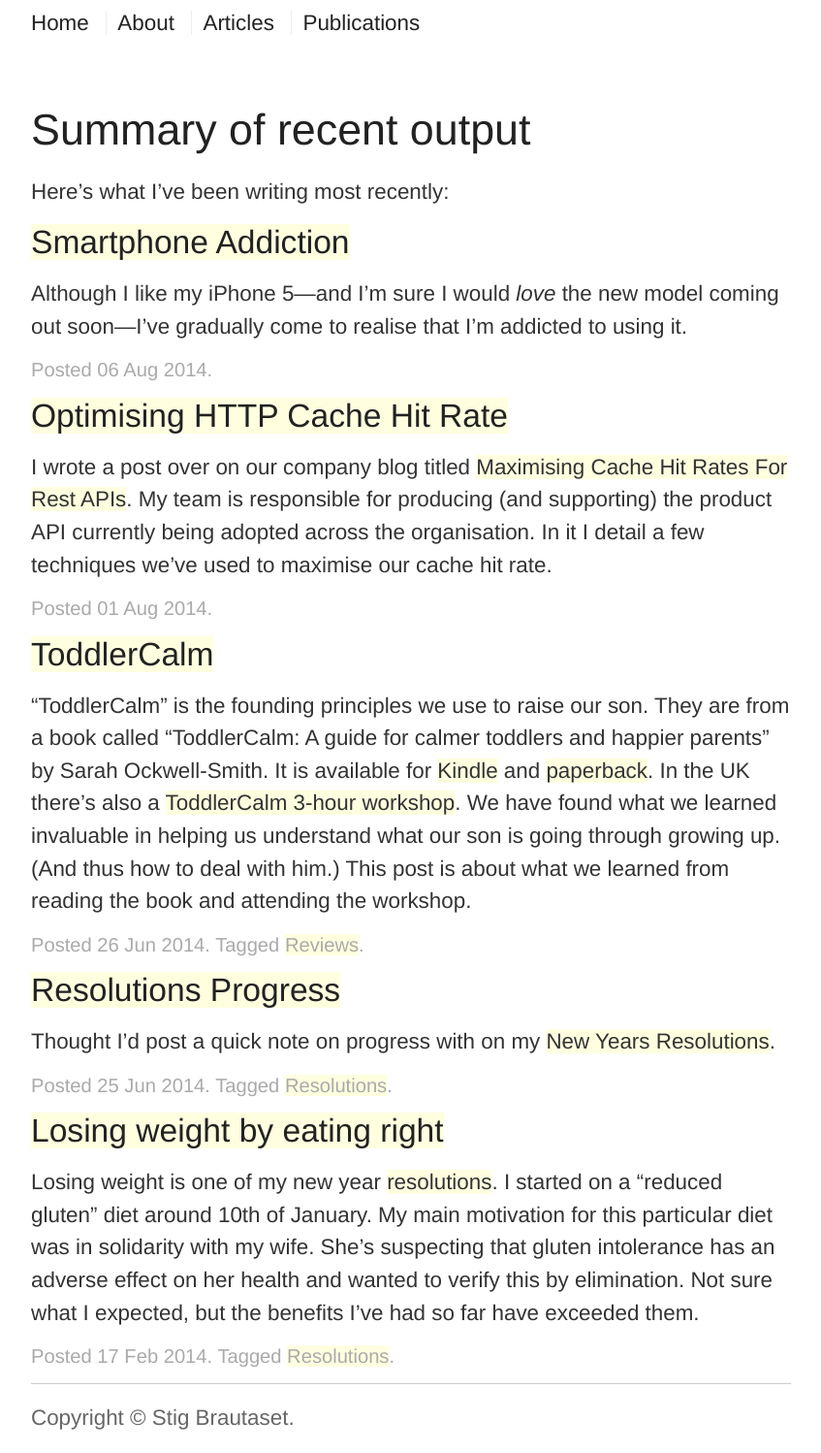
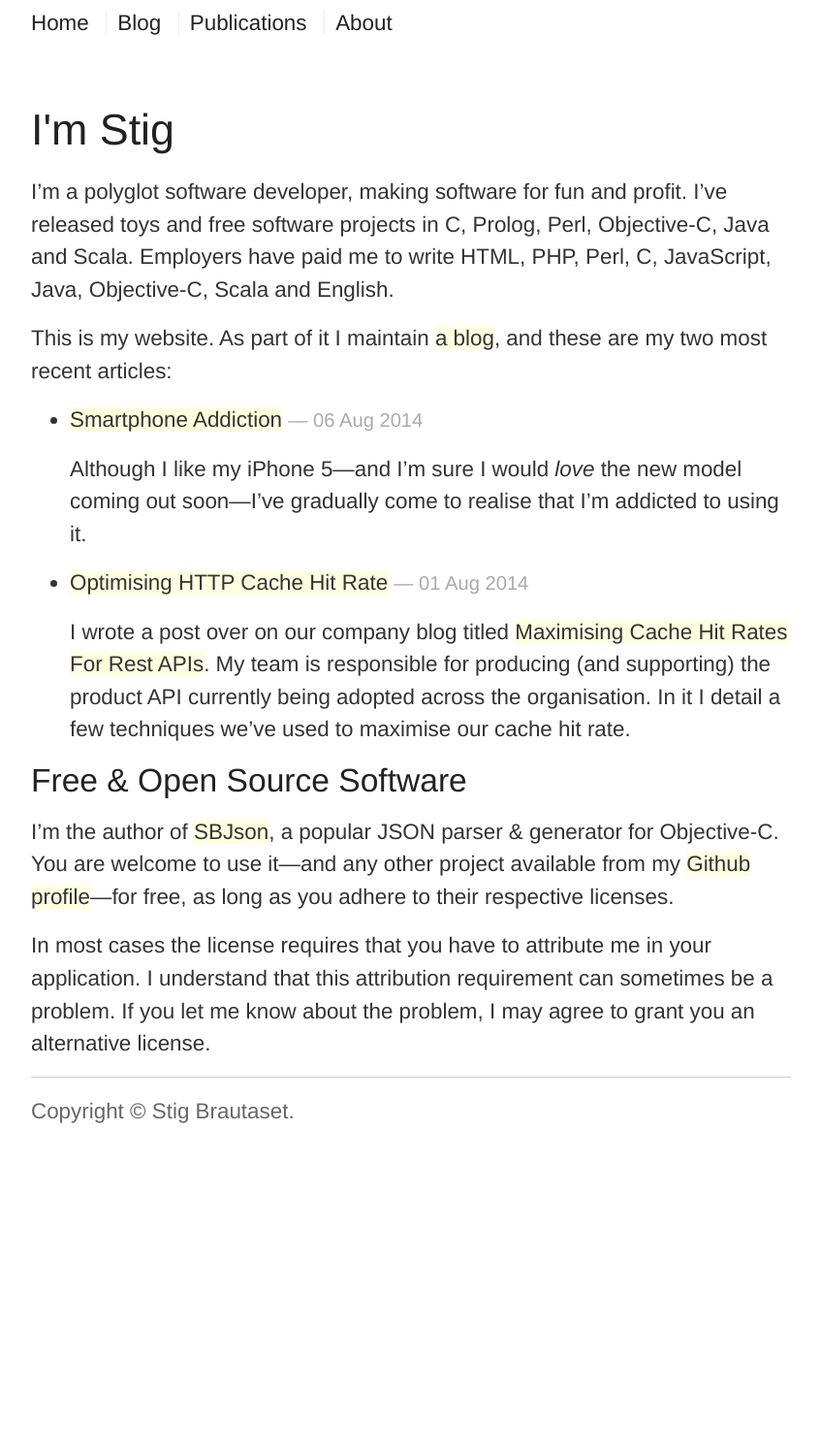
Before and after one commit to stig/www.brautaset.org, a Jekyll site: the page built from index.md, in a window 1280 px wide. Shown: the whole page at 97% size, without its empty margins (216-1063 px from the left). Built offline with Jekyll 4.4.1, drawn with Linux system fonts in a browser that asks for light colours; after the commit the page ends 1181 px from its top, so only the background shows below that.

Commit message:
Rework the index & about pages

```diff
--- a/_layouts/page.html
+++ b/_layouts/page.html
@@ -6,9 +6,9 @@ layout: default
   <nav>
     <ul>
       <li><a href="/">Home</a></li>
+      <li><a href="/articles.html">Blog</a></li>
+      <li><a href="/publications.html">Publications</a></li>
       <li><a href="/about.html">About</a></li>
-      <li><a href="/articles.html">Articles</a></li>
-      <li><a href="/publications.html">Publications</a></li>
     </ul>
   </nav>
 
--- a/index.md
+++ b/index.md
@@ -1,23 +1,44 @@
 ---
 layout: page
-title: Summary of recent output
+title: I'm Stig
 ---
 
-Here's what I've been writing most recently:
+I'm a polyglot software developer, making software for fun and profit. I've
+released toys and free software projects in C, Prolog, Perl, Objective-C, Java
+and Scala. Employers have paid me to write HTML, PHP, Perl, C, JavaScript, Java,
+Objective-C, Scala and English.
 
-{% for post in site.posts limit: 5 %}
-<h2><a href="{{ post.url }}">{{ post.title }}</a></h2>
+This is my website. As part of it I maintain [a blog](/articles.html),
+and these are my two most recent articles:
 
-<p>{{ post.excerpt }}</p>
+<ul>
+{% for post in site.posts limit: 2 %}
 
-<div class="meta">Posted {{ post.date | date_to_string }}.
+<li>
+<span class="title"><a href="{{ post.url }}">{{ post.title }}</a></span>
+<span class="meta">&mdash; {{ post.date | date_to_string }}</span>
 
-{% if post.tags != empty %}Tagged
+{{ post.excerpt }}
 
-  {% for tag in post.tags %}{% unless forloop.first %}, {% endunless %}<a href="/articles/tagged.html#{{ tag }}">{{ tag }}</a>{% endfor %}.
-
-{% endif %}
-</div>
-
+</li>
 
 {% endfor %}
+</ul>
+
+<!-- testing 2,34 -->
+
+Free & Open Source Software
+---------------------------
+
+I'm the author of <a href="http://sbjson.org">SBJson</a>, a popular
+JSON parser & generator for Objective-C. You are welcome to use
+it&mdash;and any other project available from my
+[Github profile][github]&mdash;for free, as long as you adhere to
+their respective licenses.
+
+In most cases the license requires that you have to attribute me in
+your application. I understand that this attribution requirement can
+sometimes be a problem. If you let me know about the problem, I may
+agree to grant you an alternative license.
+
+[github]: http://github.com/stig
```
Also changed, not shown: about.md (+6 -25 lines).
